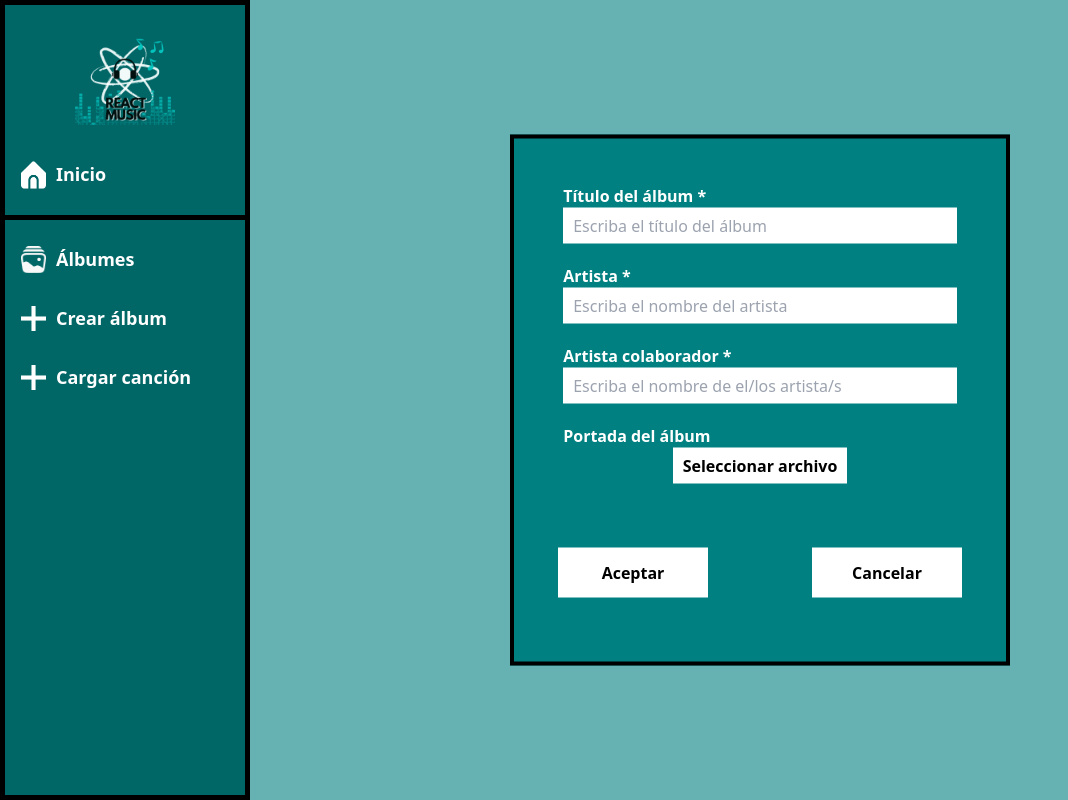
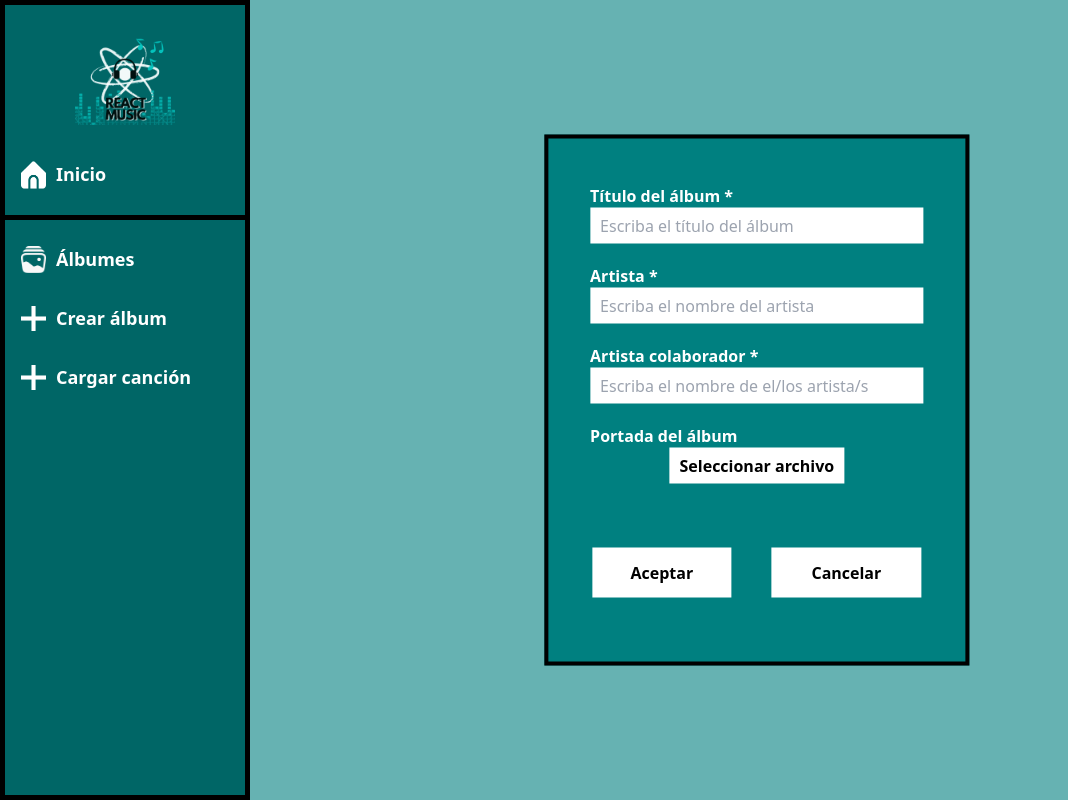
Before and after one commit to IVANCCAMA/Spotify-React, a React (Create React App) app in the folder spotify/: page /crearAlbum in a window 1280 px wide. Shown: the whole page, without its empty margins (0-1068 px from the left). Built offline with nearby package versions, Linux system fonts and the light colour scheme.

Commit message:
correción de errores

```diff
--- a/spotify/src/components/form.css
+++ b/spotify/src/components/form.css
@@ -1,7 +1,7 @@
 /* Formulario */
 .modal-form {
     width: 100%;
-    max-width: 500px;
+    max-width: 425px;
     height: auto; /* Cambiado a altura automática */
     background: #008080;
     border: 4px solid #000000;
@@ -13,7 +13,7 @@
     position: absolute;
     left: 50%;
     right: 50%;
-    translate: 74% -50%;
+    translate: 77.5% -50%;
     margin-right: 0;
 }
 
@@ -109,12 +109,12 @@
     display: flex;
     justify-content: space-between;
     padding: 44px;
-    gap: 50px;
+    gap: 40px;
 }
 
 .btn-box button {
     width: 150px;
-    height: 50px;
+    height:  50px;
     background: #FFFFFF;
     outline: none;
     cursor: pointer;
```
Also changed, not shown: spotify/src/components/añadirCancion.js (line endings or trailing spaces).
